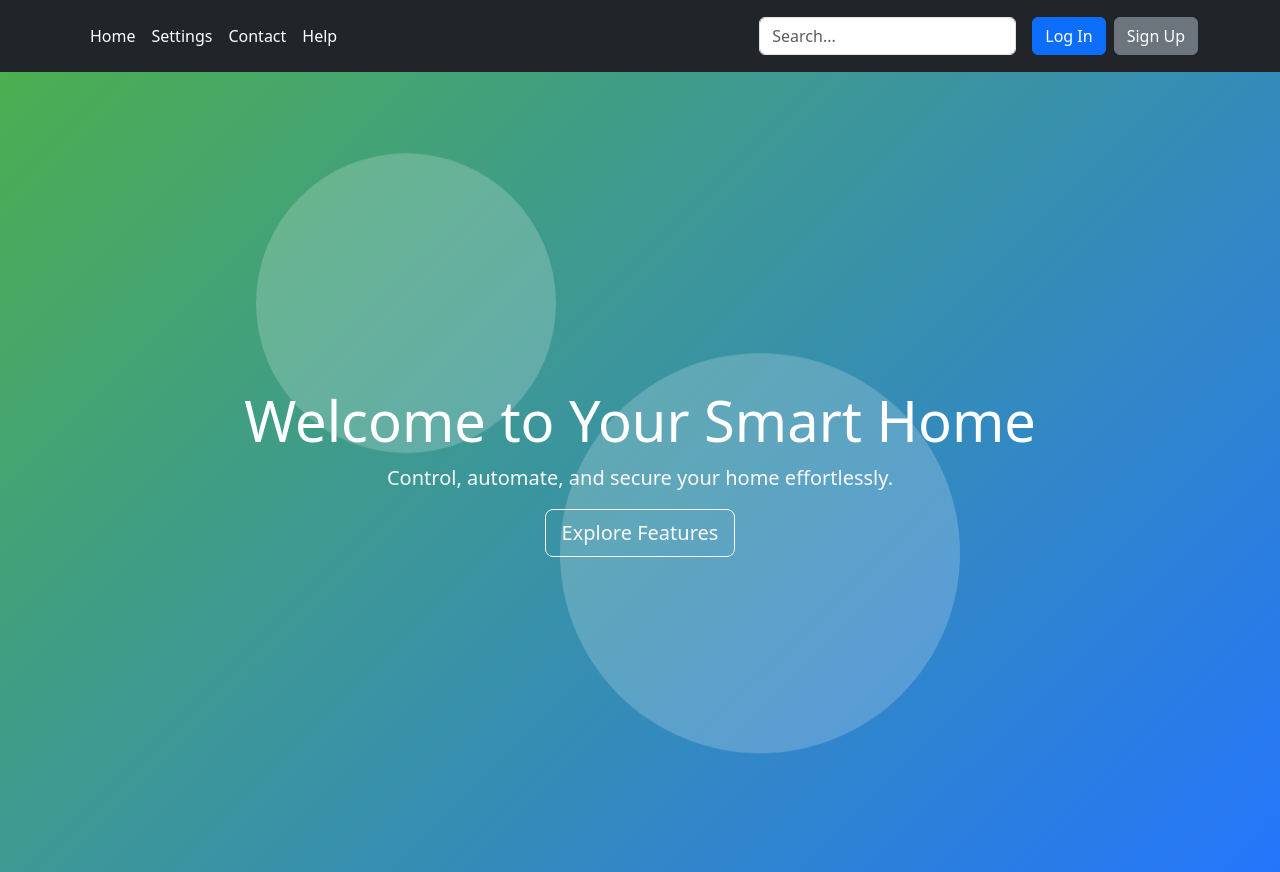
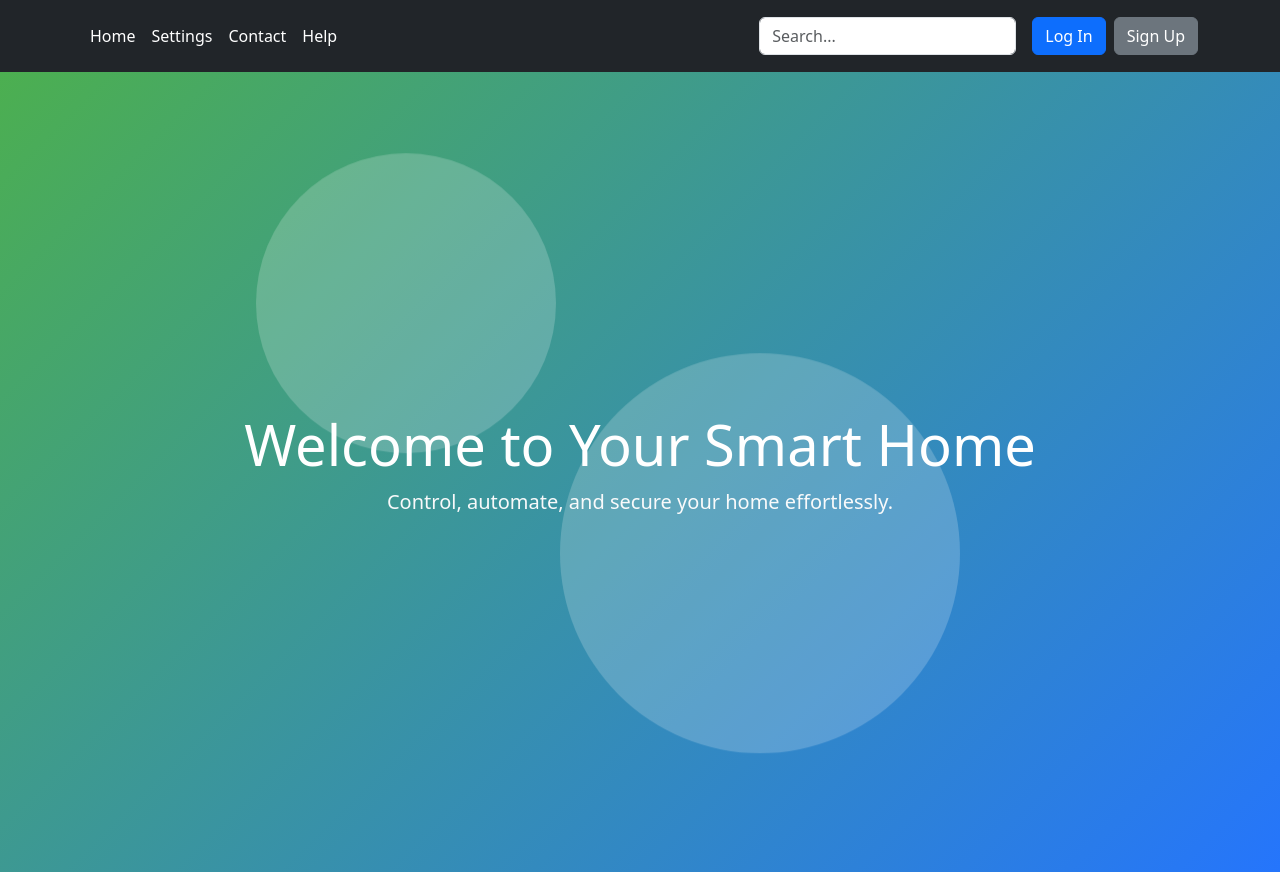
Before and after one commit to lolofg/software_engineering, a React (Create React App) app in the folder frontend/: page / in a window 1280 px wide. Built offline with nearby package versions, Linux system fonts and the light colour scheme.

Commit message:
Fjernet unødvendig button

```diff
--- a/frontend/src/pages/MainPage.js
+++ b/frontend/src/pages/MainPage.js
@@ -15,9 +15,6 @@ export default function MainPage() {
                 <div className="content">
                     <h1 className="display-4 text-white">Welcome to Your Smart Home</h1>
                     <p className="lead text-light">Control, automate, and secure your home effortlessly.</p>
-                    <div className="button-group">
-                        <Link to="/features" className="btn btn-outline-light btn-lg mx-2">Explore Features</Link>
-                    </div>
                 </div>
             </div>
         </>
```
